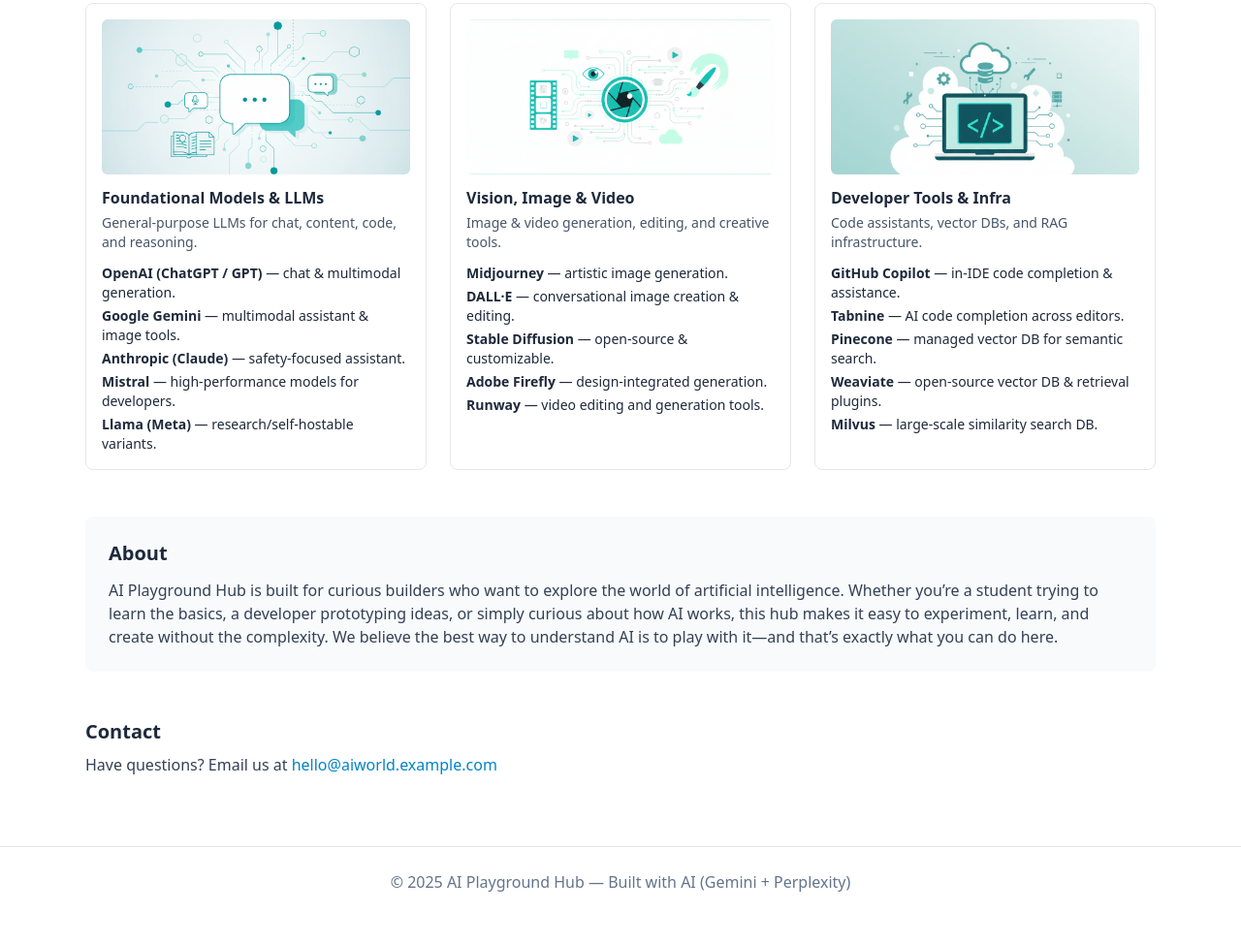
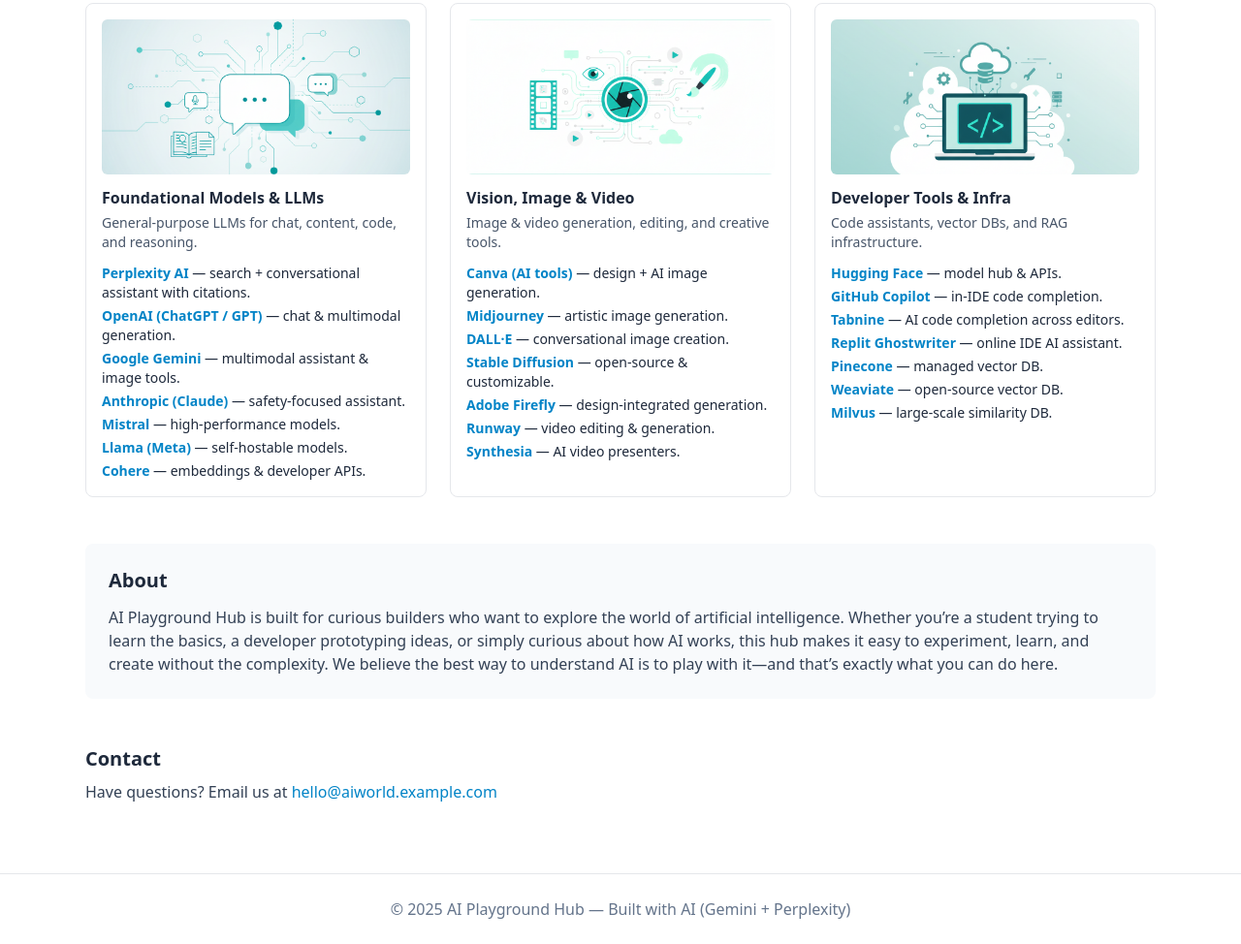
Before and after one commit to Sunilvemareddy/aiworld, a plain HTML site: page index.html in a window 1280 px wide. Shown: the part 813-1787 px from the top of the page at 97% size. Before the commit the page ends 1759 px from the top, so only its background shows below. Drawn offline with nearby package versions, Linux system fonts and the light colour scheme.

Commit message:
Update index.html

```diff
--- a/index.html
+++ b/index.html
@@ -59,11 +59,13 @@
             <h3 class="mt-3 font-semibold">Foundational Models & LLMs</h3>
             <p class="text-slate-600 text-sm mt-1">General-purpose LLMs for chat, content, code, and reasoning.</p>
                 <ul class="mt-3 text-sm space-y-1">
-              <li><strong>OpenAI (ChatGPT / GPT)</strong> — chat & multimodal generation.</li>
-              <li><strong>Google Gemini</strong> — multimodal assistant & image tools.</li>
-              <li><strong>Anthropic (Claude)</strong> — safety-focused assistant.</li>
-              <li><strong>Mistral</strong> — high-performance models for developers.</li>
-              <li><strong>Llama (Meta)</strong> — research/self-hostable variants.</li>
+                  <li><a href="https://www.perplexity.ai/" target="_blank" rel="noopener" class="text-sky-600 hover:underline"><strong>Perplexity AI</strong></a> — search + conversational assistant with citations.</li>
+                  <li><a href="https://openai.com/chatgpt" target="_blank" rel="noopener" class="text-sky-600 hover:underline"><strong>OpenAI (ChatGPT / GPT)</strong></a> — chat & multimodal generation.</li>
+                  <li><a href="https://gemini.google.com/" target="_blank" rel="noopener" class="text-sky-600 hover:underline"><strong>Google Gemini</strong></a> — multimodal assistant & image tools.</li>
+                  <li><a href="https://claude.ai/" target="_blank" rel="noopener" class="text-sky-600 hover:underline"><strong>Anthropic (Claude)</strong></a> — safety-focused assistant.</li>
+                  <li><a href="https://mistral.ai/" target="_blank" rel="noopener" class="text-sky-600 hover:underline"><strong>Mistral</strong></a> — high-performance models.</li>
+                  <li><a href="https://ai.meta.com/llama/" target="_blank" rel="noopener" class="text-sky-600 hover:underline"><strong>Llama (Meta)</strong></a> — self-hostable models.</li>
+                  <li><a href="https://cohere.com/" target="_blank" rel="noopener" class="text-sky-600 hover:underline"><strong>Cohere</strong></a> — embeddings & developer APIs.</li>
                 </ul>
           </div>
 
@@ -73,11 +75,13 @@
           <h3 class="mt-3 font-semibold">Vision, Image & Video</h3>
           <p class="text-slate-600 text-sm mt-1">Image & video generation, editing, and creative tools.</p>
             <ul class="mt-3 text-sm space-y-1">
-            <li><strong>Midjourney</strong> — artistic image generation.</li>
-            <li><strong>DALL·E</strong> — conversational image creation & editing.</li>
-            <li><strong>Stable Diffusion</strong> — open-source & customizable.</li>
-            <li><strong>Adobe Firefly</strong> — design-integrated generation.</li>
-            <li><strong>Runway</strong> — video editing and generation tools.</li>
+              <li><a href="https://www.canva.com/ai/" target="_blank" rel="noopener" class="text-sky-600 hover:underline"><strong>Canva (AI tools)</strong></a> — design + AI image generation.</li>
+              <li><a href="https://www.midjourney.com/" target="_blank" rel="noopener" class="text-sky-600 hover:underline"><strong>Midjourney</strong></a> — artistic image generation.</li>
+              <li><a href="https://openai.com/dall-e" target="_blank" rel="noopener" class="text-sky-600 hover:underline"><strong>DALL·E</strong></a> — conversational image creation.</li>
+              <li><a href="https://stability.ai/" target="_blank" rel="noopener" class="text-sky-600 hover:underline"><strong>Stable Diffusion</strong></a> — open-source & customizable.</li>
+              <li><a href="https://www.adobe.com/products/firefly.html" target="_blank" rel="noopener" class="text-sky-600 hover:underline"><strong>Adobe Firefly</strong></a> — design-integrated generation.</li>
+              <li><a href="https://runwayml.com/" target="_blank" rel="noopener" class="text-sky-600 hover:underline"><strong>Runway</strong></a> — video editing & generation.</li>
+              <li><a href="https://www.synthesia.io/" target="_blank" rel="noopener" class="text-sky-600 hover:underline"><strong>Synthesia</strong></a> — AI video presenters.</li>
             </ul>
         </div>
 
@@ -87,11 +91,13 @@
           <h3 class="mt-3 font-semibold">Developer Tools & Infra</h3>
           <p class="text-slate-600 text-sm mt-1">Code assistants, vector DBs, and RAG infrastructure.</p>
             <ul class="mt-3 text-sm space-y-1">
-            <li><strong>GitHub Copilot</strong> — in-IDE code completion & assistance.</li>
-            <li><strong>Tabnine</strong> — AI code completion across editors.</li>
-            <li><strong>Pinecone</strong> — managed vector DB for semantic search.</li>
-            <li><strong>Weaviate</strong> — open-source vector DB & retrieval plugins.</li>
-            <li><strong>Milvus</strong> — large-scale similarity search DB.</li>
+              <li><a href="https://huggingface.co/" target="_blank" rel="noopener" class="text-sky-600 hover:underline"><strong>Hugging Face</strong></a> — model hub & APIs.</li>
+              <li><a href="https://github.com/features/copilot" target="_blank" rel="noopener" class="text-sky-600 hover:underline"><strong>GitHub Copilot</strong></a> — in-IDE code completion.</li>
+              <li><a href="https://www.tabnine.com/" target="_blank" rel="noopener" class="text-sky-600 hover:underline"><strong>Tabnine</strong></a> — AI code completion across editors.</li>
+              <li><a href="https://replit.com/site/ghostwriter" target="_blank" rel="noopener" class="text-sky-600 hover:underline"><strong>Replit Ghostwriter</strong></a> — online IDE AI assistant.</li>
+              <li><a href="https://www.pinecone.io/" target="_blank" rel="noopener" class="text-sky-600 hover:underline"><strong>Pinecone</strong></a> — managed vector DB.</li>
+              <li><a href="https://weaviate.io/" target="_blank" rel="noopener" class="text-sky-600 hover:underline"><strong>Weaviate</strong></a> — open-source vector DB.</li>
+              <li><a href="https://milvus.io/" target="_blank" rel="noopener" class="text-sky-600 hover:underline"><strong>Milvus</strong></a> — large-scale similarity DB.</li>
             </ul>
         </div>
        </div>
```
Lines whose indentation alone changed are shown as unchanged.
